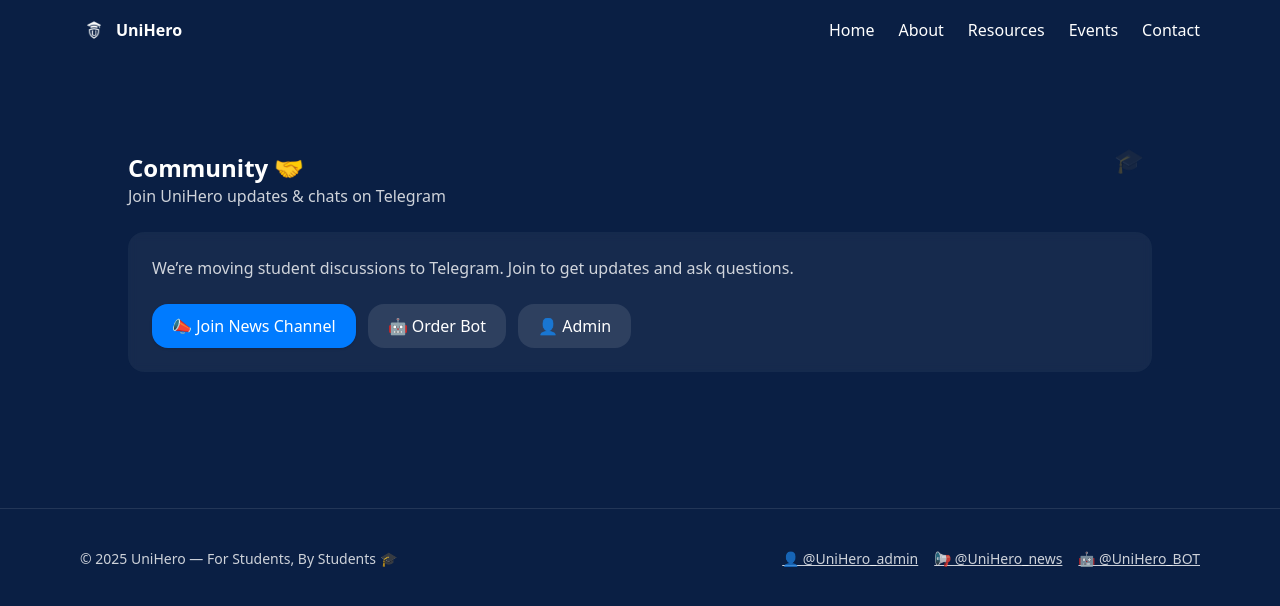
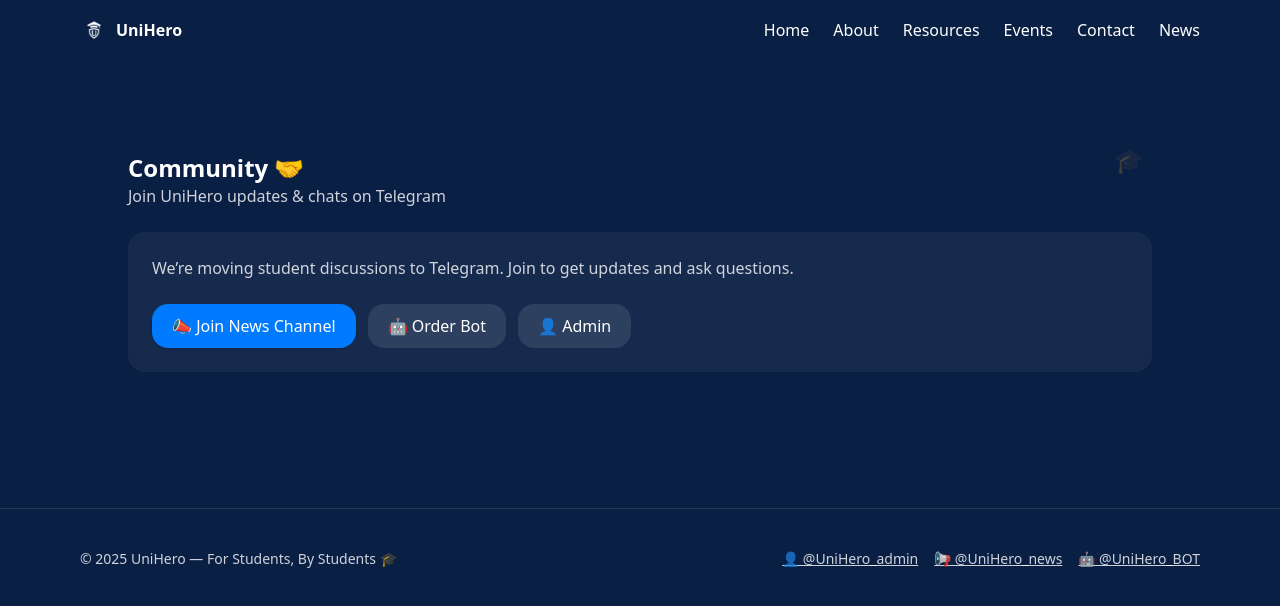
Before and after one commit to Shobola2910/Unihero, a Next.js app: page /community in a window 1280 px wide. Shown: the top 606 px of the page. Built offline with nearby package versions, Linux system fonts and the light colour scheme; no server answers.

Commit message:
Add News link to Navbar component

```diff
--- a/src/components/Navbar.tsx
+++ b/src/components/Navbar.tsx
@@ -23,6 +23,7 @@
           <Link href="/resources" className={link}>Resources</Link>
           <Link href="/events" className={link}>Events</Link>
           <Link href="/contact" className={link}>Contact</Link>
+          <a href="/news" className="hover:opacity-80">News</a>
         </div>
         <button
           aria-label="Open Menu"
```
